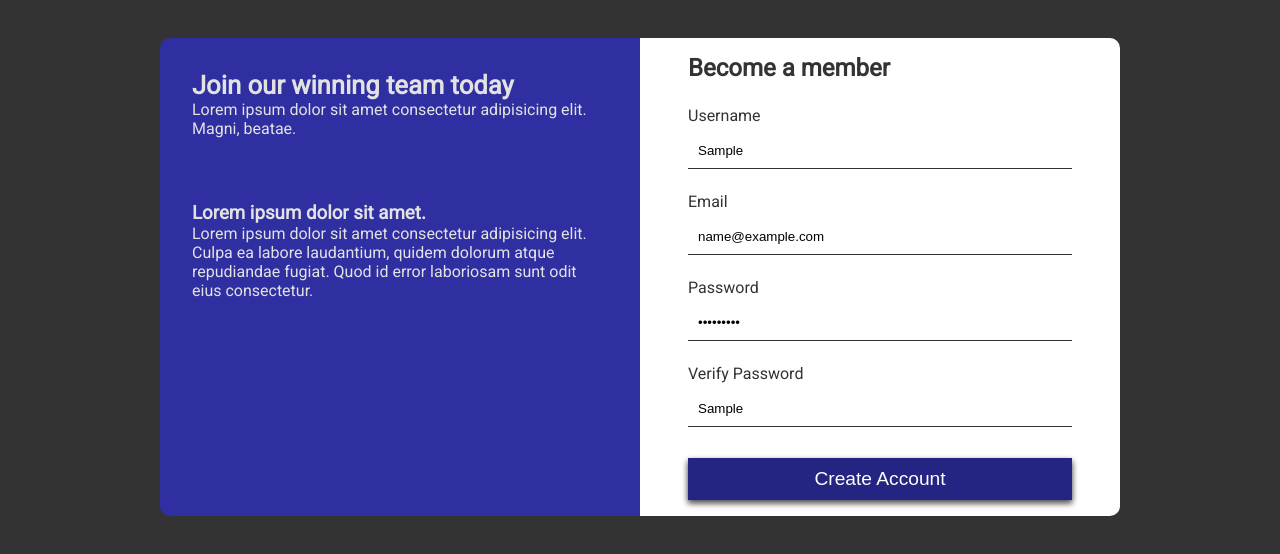
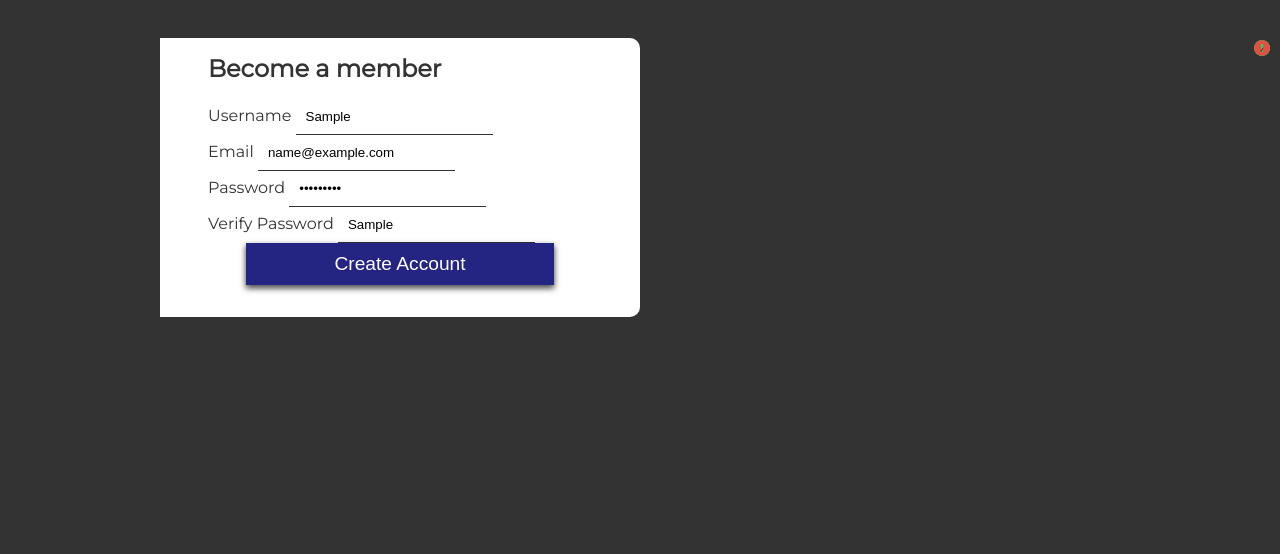
Before and after one commit to AndrewTownsley/Input-Form---Javascript-Practice, a plain HTML site: page index.html in a window 1280 px wide. Both pictures are taken after typing "Sample", "name@example.com", "Sample123", "Sample" into the empty fields and a click on the button "Create Account". Drawn offline with Linux system fonts and the light colour scheme.

Commit message:
Update 1-29-21.  Error and Success messages need completing

```diff
--- a/index.html
+++ b/index.html
@@ -3,61 +3,66 @@
 <head>
   <meta charset="UTF-8">
   <meta name="viewport" content="width=device-width, initial-scale=1.0">
+  <link rel="stylesheet" href="https://cdnjs.cloudflare.com/ajax/libs/font-awesome/5.15.2/css/all.min.css" integrity="sha512-HK5fgLBL+xu6dm/Ii3z4xhlSUyZgTT9tuc/hSrtw6uzJOvgRr2a9jyxxT1ely+B+xFAmJKVSTbpM/CuL7qxO8w==" crossorigin="anonymous" />
   <link rel="stylesheet" href="style.css">
   <script src="script.js" defer></script>
-  <title>Document</title>
+  <title>Input Form</title>
 </head>
 <body>
+
   <div class="container">
-    <div class="side-container">
-      <div class="side-container-top">
-        <h1>Join our winning team today</h1>
-        <p>Lorem ipsum dolor sit amet consectetur adipisicing elit. Magni, beatae.</p>
-      </div>
-      <div class="side-container-bottom">
-        <h3>Lorem ipsum dolor sit amet.</h3>
-        <p>Lorem ipsum dolor sit amet consectetur adipisicing elit. Culpa ea labore laudantium, quidem dolorum atque repudiandae fugiat. Quod id error laboriosam sunt odit eius consectetur.</p>
-    </div>
-    </div>
   <div class="form-container">
     <div class="header">
       <h2>Become a member</h2>
     </div>
-    <form class="form">
+    <form class="form" id="form">
 
-      <label for="username">Username</label>
-        <input type="text"
-        class="username"
+    <div class="form-control">
+      <label for="">Username</label>
+        <input
+        type="text"
+        id="username"
         placeholder="username">
           <i class="fas fa-check-circle"></i>
           <i class="fas fa-exclamation-circle"></i>
           <small>Error Message</small>
+    </div>
 
+    <div class="form-control">
       <label for="Email">Email</label>
-        <input type="Email"
-        class="Email"
+        <input
+        type="email"
+        id="email"
         placeholder="example@email.com">
           <i class="fas fa-check-circle"></i>
           <i class="fas fa-exclamation-circle"></i>
           <small>Error Message</small>
+    </div>
 
+    <div class="form-control">
       <label for="text">Password</label>
-        <input type="password"
-        class="password"
+        <input
+        type="password"
+        id="password"
         placeholder="Password">
           <i class="fas fa-check-circle"></i>
           <i class="fas fa-exclamation-circle"></i>
           <small>Error Message</small>
+    </div>
 
+    <div class="form-control">
       <label for="verify-password">Verify Password</label>
-        <input type="text"
-        class="password2"
+        <input
+        type="text"
+        id="passwordVerify"
         placeholder="Re-enter Password">
           <i class="fas fa-check-circle"></i>
           <i class="fas fa-exclamation-circle"></i>
           <small>Error Message</small>
+    </div>
+
+    <button class="submit" type="submit">Create Account</button>
     </form>
-    <button>Create Account</button>
   </div>
 </div>
 
--- a/script.js
+++ b/script.js
@@ -0,0 +1,82 @@
+const form = document.getElementById('form');
+const userName = document.getElementById('username');
+const email = document.getElementById('email');
+const password = document.getElementById('password');
+const passwordVerify = document.getElementById('passwordVerify');
+const submit = document.getElementById('submit');
+
+// Stop the default submit event of the submit button untill all the fields are correctly filled out...
+
+form.addEventListener('submit', e => {
+  e.preventDefault();
+
+  // ADD FUNCTION THAT CHECKS INPUTS FOR VALIDITY HERE...
+  checkInputs();
+});
+
+// CHECK THAL ALL INPUT FIELDS HAVE VALID INFORMATION ENTERED BEFORE SUBMITTING...
+function checkInputs() {
+
+  // Remove the whitespace from the input fields, so that just the text that the user enters is used for validation...
+  const userNameValue = userName.value.trim();
+  const emailValue = email.value.trim();
+  const passwordValue = password.value.trim();
+  const passwordVerifyValue = passwordVerify.value.trim();
+  // Make sure that the Username input has at least 5 characters,
+  // If not, display an error message when the "submit" button is clicked...
+  if(userNameValue === '') {
+    displayErrorFor(userName, 'Username cannot be blank');
+  } else {
+    displaySuccessFor(userName);
+  }
+
+  // Make sure that the Email that the user inputs is a valid Email address,
+  //  If not, display an error message when the "submit" button is clicked...
+
+  if(emailValue === '') {
+    displayErrorFor(email, 'Email cannot be blank');
+  } else if( !verifyEmail(emailValue)) {
+    displayErrorFor(email, 'Please enter a valid Email address');
+  } else {
+    displaySuccessFor(email);
+  }
+
+  // Make sure that the password entered is at least 6 characters long,
+  //  If not, display an error message when the "submit" button is clicked...
+  if(passwordValue === '') {
+    displayErrorFor(password, 'Password cannot be blank');
+  } else {
+    displaySuccessFor(password);
+  }
+
+  // Make sure that when the password is re-entered in the "Verify-Password" input, it matches the first password input...
+  //  If not, display an error message when the "submit" button is clicked...
+  if(passwordVerify === '') {
+    displayErrorFor(passwordVerify, 'Password cannot be blank');
+  } else
+  if(passwordVerifyValue !== passwordValue) {
+    displayErrorFor(passwordVerify, 'Passwords must match');
+  } else {
+    displaySuccessFor(passwordVerify);
+  }
+}
+
+// Create function to display error message, and add 'error' className to .form-control to change its color and display error icon...
+function displayErrorFor(input, message) {
+  const formControl = input.parentElement;
+  const small = formControl.querySelector('small');
+  formControl.className = "form-control error";
+  small.innerText = message;
+}
+
+// Create function for successful input, and add 'success' className to .form-control to change its color and display success icon...
+function displaySuccessFor(input) {
+  const formControl = input.parentElement;
+  formControl.className = 'form-control success';
+}
+
+
+// Create Function to validate Email address...
+function verifyEmail(email) {
+  return /^(([^<>()\[\]\\.,;:\s@"]+(\.[^<>()\[\]\\.,;:\s@"]+)*)|(".+"))@((\[[0-9]{1,3}\.[0-9]{1,3}\.[0-9]{1,3}\.[0-9]{1,3}])|(([a-zA-Z\-0-9]+\.)+[a-zA-Z]{2,}))$/.test(email);
+}
--- a/style.css
+++ b/style.css
@@ -1,5 +1,4 @@
-@import url('https://fonts.googleapis.com/css2?family=Roboto&display=swap');
-
+@import url('https://fonts.googleapis.com/css2?family=Montserrat&display=swap');
 * {
   margin: 0;
   padding: 0;
@@ -7,7 +6,7 @@
 }
 
 body {
-  font-family:'Roboto', sans-serif;
+  font-family:'Montserrat', sans-serif;
   background: rgb(51, 51, 51);
 }
 /* --------------------------------------------------------------------------- */
@@ -35,20 +34,13 @@ body {
 
 .side-container-top {
   border-top-left-radius: 10px;
-  padding: 2rem;
+  border-bottom-left-radius: 10px;
+  padding: 1rem;
   background: #2f2fa2;
-  height: 33%;
-  text-align: left;
+  height: 100%;
+  text-align: center;
 }
 
-
-.side-container-bottom {
-  border-bottom-left-radius: 10px;
-  padding: 2rem;
-  background:#2f2fa2;
-  height: 100%;
-  text-align: left;
-}
 
 /* --------------------------------------------------------------------------- */
 
@@ -97,15 +89,34 @@ button {
 }
 
 button:hover {
-  background: #0d0f58;
-  transform: scale(1.01);
+  background: #080b49;
   transition: 0.4s ease-in-out;
+}
+
+.form-control.success i.fa-check-circle {
+  visibility: visible;
+  color: #2ecc71;
+}
+
+.form-control.error i.fa-exclamation-circle {
+  visibility: visible;
+  color: #e74c3c;
 }
 
 .form-control i {
   visibility: hidden;
+  position: absolute;
+  top: 40px;
+  right: 10px;
 }
 
-small {
+.form-control small {
   visibility: hidden;
+  position: absolute;
+  bottom: 0;
+  left: 0;
 }
+
+.form-control.error small {
+  visibility: visible;
+}
```
